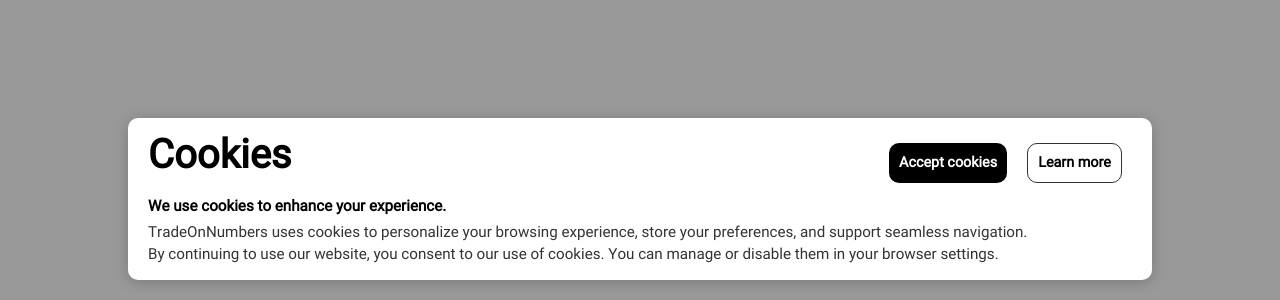
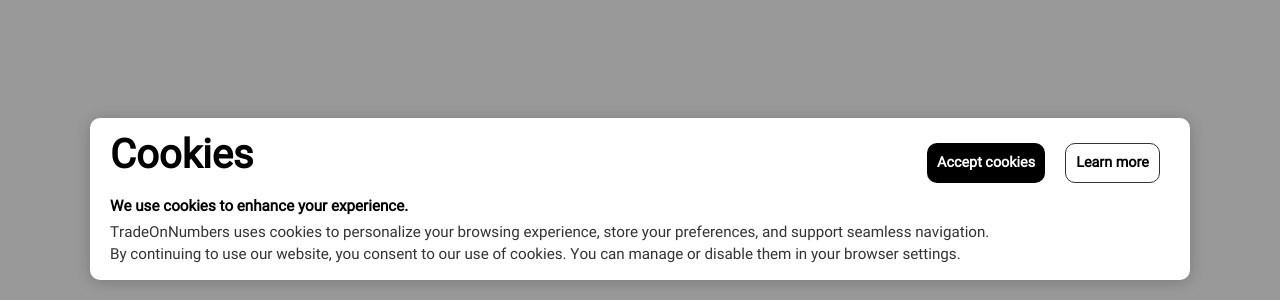
Before and after one commit to AnjaliSaladi18/HomePageTON, a React (Vite) app: page /CookiesPopup in a window 1280 px wide. Shown: the part 500-800 px from the top of the page. Built offline with nearby package versions, Linux system fonts and the light colour scheme.

Commit message:
Force update modified files

```diff
--- a/src/Pages/CookiesPopup.css
+++ b/src/Pages/CookiesPopup.css
@@ -4,8 +4,8 @@
     left: 50%;
     background: white;
     box-shadow: 0 2px 15px rgba(0,0,0,0.2);
-    width: 80%;
-    max-width: 1000;
+    max-width: 1100px;
+    width: 100%;
     z-index: 1000;
     padding: 10px 20px;
     border-radius: 10px;
```
